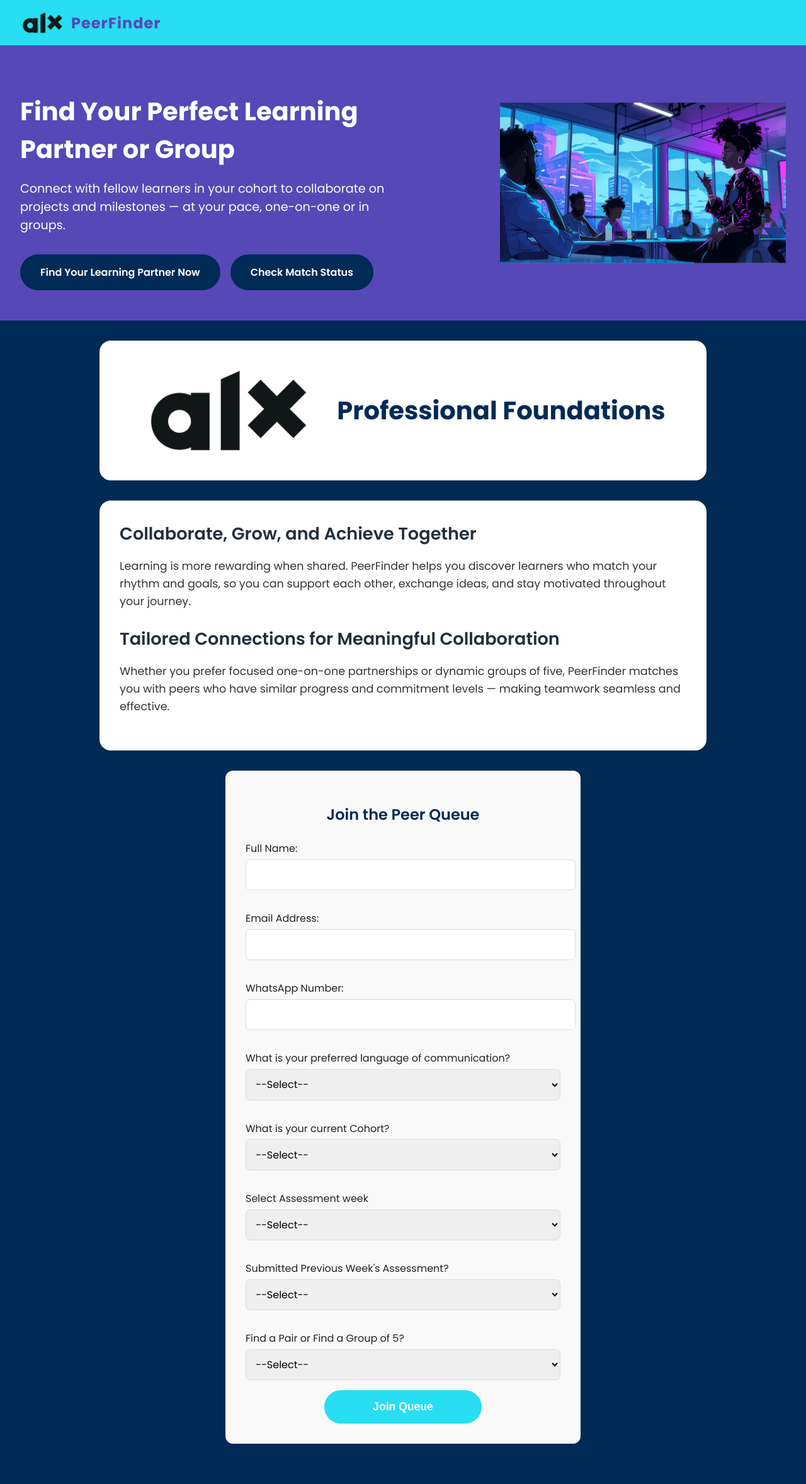
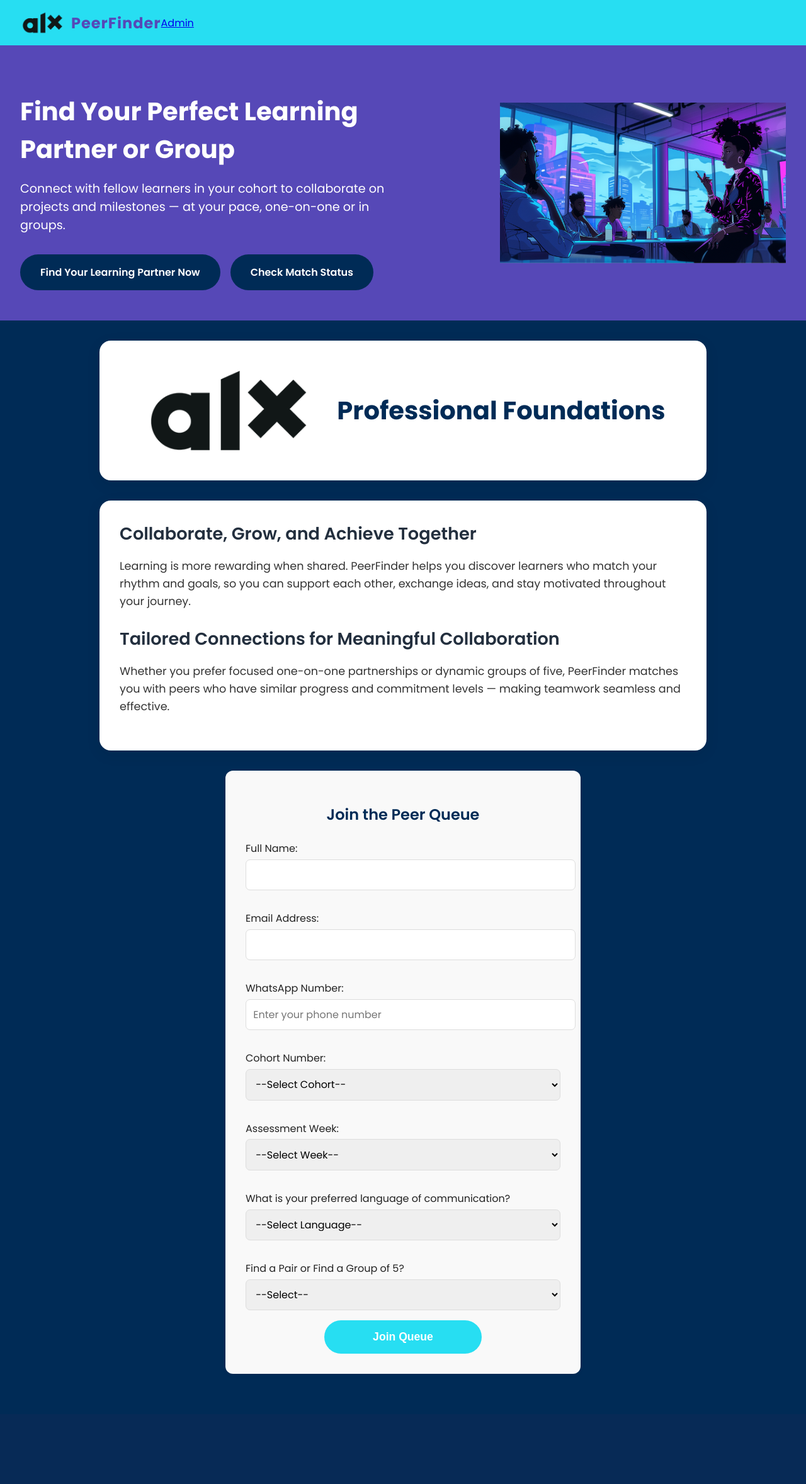
Before and after one commit to chuqudee/alx_peer_finder, a Flask app: page / in a window 1280 px wide. Shown: the whole page at 63% size. After the commit the page ends 2182 px from the top, so only its background shows below. Run offline with Flask 3, Linux system fonts and the light colour scheme; some libraries are stand-ins or nearby versions.

Commit message:
Update index.html

```diff
--- a/templates/index.html
+++ b/templates/index.html
@@ -4,10 +4,8 @@
     <meta charset="UTF-8" />
     <meta name="viewport" content="width=device-width, initial-scale=1.0">
     <title>PeerFinder | Find Your Learning Partner</title>
-    <link rel="icon" type="image/png" href="static/favicon_io/favicon-32x32.png" />
     <!-- Google Fonts: Poppins -->
     <link href="https://fonts.googleapis.com/css2?family=Poppins:wght@400;600;700&display=swap" rel="stylesheet" />
-</head>
     <style>
         body {
             font-family: 'Poppins', Arial, sans-serif;
@@ -273,6 +271,7 @@
         <img src="static/alx_icon-300x169.png"
          style="height:40px; vertical-align:middle; margin-right:10px;">
         <span class="logo">PeerFinder</span>
+        <a href="{{ url_for('admin') }}" class="admin-link">Admin</a>
     </div>
     <div class="hero">
         <div class="hero-content">
@@ -314,49 +313,31 @@
             <input type="email" name="email" required />
 
             <label>WhatsApp Number:</label>
-            <input type="text" name="phone" required />
+            <input id="phone" type="tel" name="phone" required placeholder="Enter your phone number" />
 
-            <label for="language">What is your preferred language of communication?</label>
-                <select name="language" id="language" required>
-                <option value="">--Select--</option>
-                <option value="English">English</option>
-                <option value="Arabic">Arabic</option>
-                <option value="French">French</option>
-                <option value="Swahili">Swahili</option>
+            <label>Cohort Number:</label>
+            <select name="cohort" required>
+                <option value="">--Select Cohort--</option>
+                {% for c in range(8, 13) %}
+                    <option value="Cohort {{ c }}">Cohort {{ c }}</option>
+                {% endfor %}
             </select>
 
-            <label for="cohort">What is your current Cohort?</label>
-               <select name="cohort" id="cohort" required>
-               <option value="">--Select--</option>
-               <option value="Cohort 8">Cohort 8</option>
-               <option value="Cohort 9">Cohort 9</option>
-               <option value="Cohort 10">Cohort 10</option>
-               <option value="Cohort 11">Cohort 10</option>
-               <option value="Cohort 12">Cohort 10</option>
+            <label>Assessment Week:</label>
+            <select name="assessment_week" required>
+                <option value="">--Select Week--</option>
+                {% for w in range(1, 13) %}
+                    <option value="Week {{ w }}">Week {{ w }}</option>
+                {% endfor %}
             </select>
 
-            <label>Select Assessment week</label>
-            <select name="week" required>
-                <option value="">--Select--</option>
-                <option value="Week 1">Week 1</option>
-                <option value="Week 2">Week 2</option>
-                <option value="Week 3">Week 3</option>
-                <option value="Week 4">Week 4</option>
-                <option value="Week 5">Week 5</option>
-                <option value="Week 6">Week 6</option>
-                <option value="Week 7">Week 7</option>
-                <option value="Week 8">Week 8</option>
-                <option value="Week 9">Week 9</option>
-                <option value="Week 10">Week 10</option>
-                <option value="Week 11">Week 11</option>
-                <option value="Week 12">Week 12</option>
-            </select>
-
-            <label>Submitted Previous Week's Assessment?</label>
-            <select name="submitted" required>
-                <option value="">--Select--</option>
-                <option value="Yes">Yes</option>
-                <option value="No">No</option>
+            <label>What is your preferred language of communication?</label>
+            <select name="language" required>
+                <option value="">--Select Language--</option>
+                <option value="English">English</option>
+                <option value="French">French</option>
+                <option value="Arabic">Arabic</option>
+                <option value="Swahili">Swahili</option>
             </select>
 
             <label>Find a Pair or Find a Group of 5?</label>
@@ -369,5 +350,32 @@
             <button type="submit">Join Queue</button>
         </form>
     </div>
+    <script src="https://cdnjs.cloudflare.com/ajax/libs/intl-tel-input/17.0.8/js/intlTelInput.min.js"></script>
+    <script src="https://cdnjs.cloudflare.com/ajax/libs/intl-tel-input/17.0.8/js/utils.js"></script>
+    <script>
+      var phoneInput = document.querySelector("#phone");
+      var iti = window.intlTelInput(phoneInput, {
+        initialCountry: "auto",
+        geoIpLookup: function(callback) {
+          fetch('https://ipinfo.io/json')
+            .then(resp => resp.json())
+            .then(data => callback(data.country))
+            .catch(() => callback('us'));
+        },
+        utilsScript: "https://cdnjs.cloudflare.com/ajax/libs/intl-tel-input/17.0.8/js/utils.js",
+        separateDialCode: true,
+      });
+
+      document.querySelector("form").addEventListener("submit", function(e) {
+        if (phoneInput.value.trim()) {
+          if (iti.isValidNumber()) {
+            phoneInput.value = iti.getNumber();
+          } else {
+            e.preventDefault();
+            alert("Please enter a valid phone number.");
+          }
+        }
+      });
+    </script>
 </body>
 </html>
```
